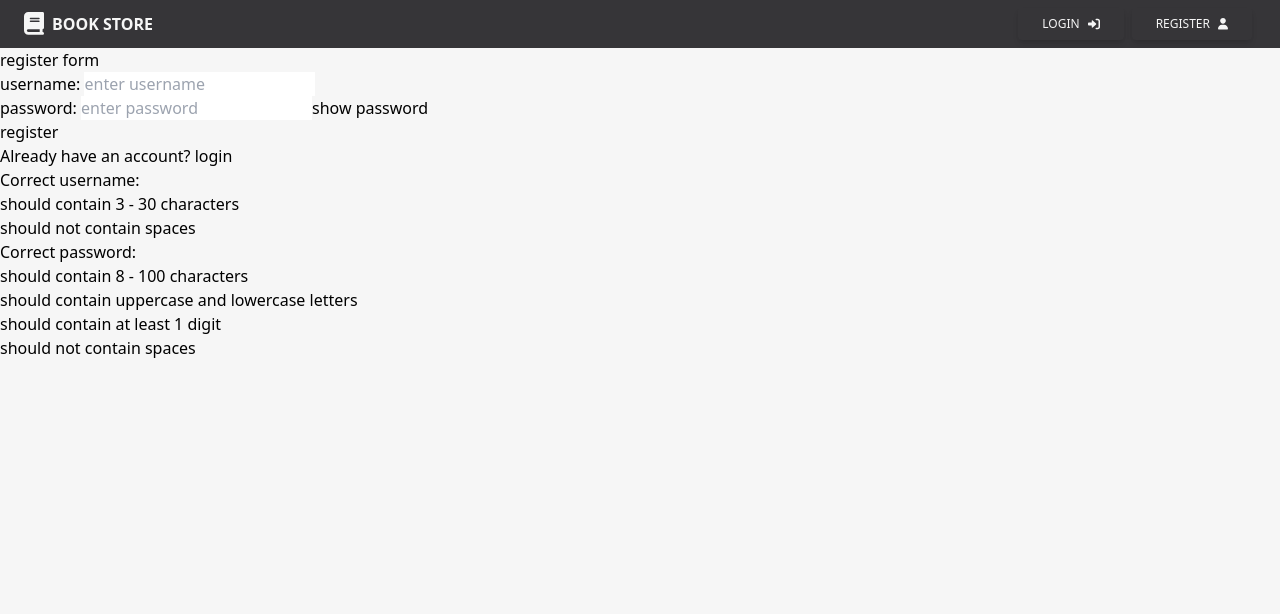
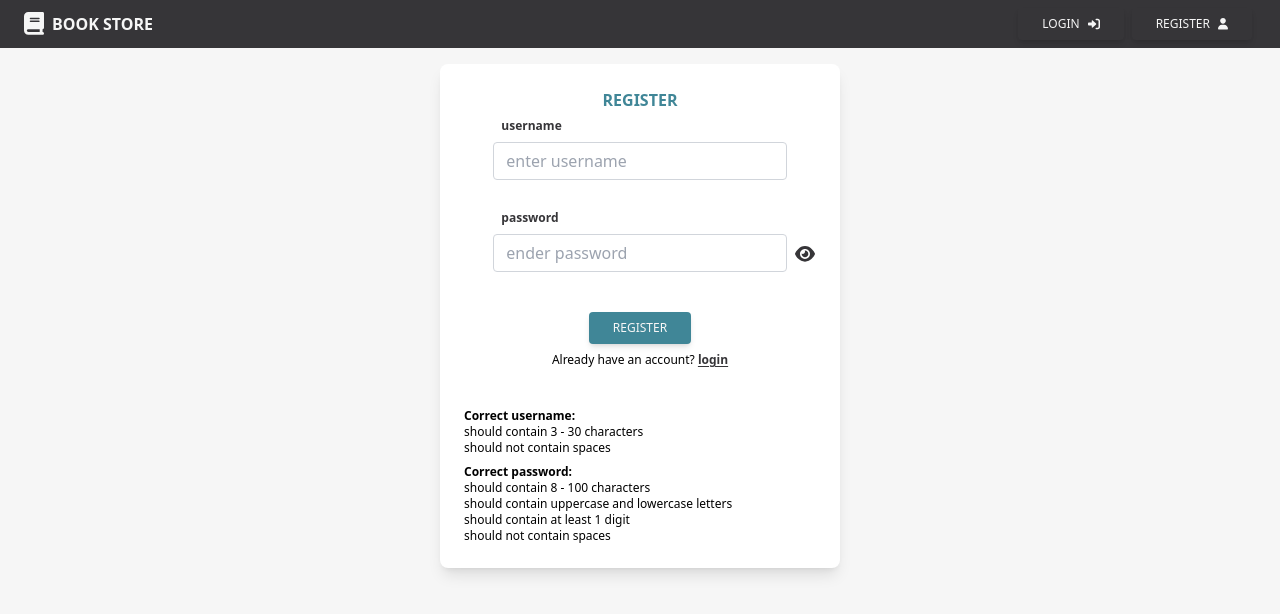
Before and after one commit to lukaszsliwinski/book-store-v2, a React (Create React App) app in the folder frontend/: page /register in a window 1280 px wide. Shown: the top 614 px of the page. Built offline with nearby package versions, Linux system fonts and the light colour scheme; what tw-elements would draw is missing.

Commit message:
feat: create register form style

```diff
--- a/frontend/src/Login.tsx
+++ b/frontend/src/Login.tsx
@@ -103,8 +103,6 @@ export default function Login({ logged, setLogged }: ILoggedState) {
           {(passwordAlert != '' ? <div className='col-start-2 col-span-10 text-xs ml-2 text-red-800'>{passwordAlert}</div> : '')}
         </div>
 
-
-
         <div className='text-center mt-10'>
           <Btn onclick={(event) => handleSubmit(event)} label='login' icon={undefined} />
           <div className='text-xs mt-2'>Don't have an account? <a href='/register' className='font-bold underline underline-offset-2 text-[#363538] hover:text-[#408697]'>register</a></div>
--- a/frontend/src/Register.tsx
+++ b/frontend/src/Register.tsx
@@ -2,6 +2,10 @@ import { useState } from 'react';
 import axios from 'axios';
 import Cookies from 'universal-cookie';
 import { ILoggedState } from './types';
+
+import { ReactComponent as Eye } from './assets/eye.svg';
+import { ReactComponent as EyeSlash } from './assets/eyeslash.svg';
+import Btn from './Btn';
 
 const cookies = new Cookies();
 
@@ -69,52 +73,70 @@ export default function Register({ logged, setLogged }: ILoggedState) {
   };
 
   return (
-    <>
+    <div className='block p-6 rounded-lg shadow-lg bg-white mx-auto my-4 sm:max-w-[400px]'>
       <form onSubmit={(event) => handleSubmit(event)}>
-        <h4>register form</h4>
-        <div>
-          <label>username: </label>
+        <h4 className='text-center font-bold text-[#408697]'>REGISTER</h4>
+        <div className='grid grid-cols-12 form-group'>
+          <div className='col-start-2 col-span-10'>
+            <label className='form-label inline-block mb-2 ml-2 text-xs font-semibold text-[#363538]'>username</label>
             <input
-            type="text"
-            name="username"
+              type='text'
+              name='username'
               value={username}
               onChange={(event) => setUsername(event.target.value)}
-            placeholder="enter username"
+              className='form-control block w-full px-3 py-1.5 text-base font-normal text-[#363538] bg-white bg-clip-padding border border-solid border-gray-300 rounded transition ease-in-out m-0 focus:text-gray-700 focus:bg-white focus:border-blue-600 focus:outline-none'
+              placeholder='enter username'
             />
           </div>
-        {(usernameAlert != '' ? <div>{usernameAlert}</div> : '')}
-        <div>
-          <label>password: </label>
+        </div>
+        <div className='grid grid-cols-12'>
+          {(usernameAlert != '' ? <div className='col-start-2 col-span-10 ml-2 text-xs text-red-800'>{usernameAlert}</div> : '')}
+        </div>
+
+        <div className='grid grid-cols-12 form-group mt-6'>
+          <div className='col-start-2 col-span-10'>
+            <label className='form-label inline-block mb-2 ml-2 text-xs font-semibold text-[#363538]'>password</label>
             <input
-            type={showPassword ? "text" : "password"}
-            name="password"
+              type={showPassword ? 'text' : 'password'}
+              name='password'
               value={password}
               onChange={(event) => setPassword(event.target.value)}
-            placeholder="enter password"
+              className='form-control block w-full px-3 py-1.5 text-base font-normal text-[#363538] bg-white bg-clip-padding border border-solid border-gray-300 rounded transition ease-in-out m-0 focus:text-gray-700 focus:bg-white focus:border-blue-600 focus:outline-none'
+              placeholder='ender password'
             />
+          </div>
           <button
-            type="button"
+              type='button'
+              className='mt-8 ml-2 text-[#363538]'
               onClick={() => setShowPassword(!showPassword)}
             >
-            {showPassword ? "hide password" : "show password"}
+              {showPassword ? <EyeSlash className='w-[22px] hover:text-[#408697]'/> : <Eye className='w-5 hover:text-[#408697]'/>}
           </button>
         </div>
-        {(passwordAlert != '' ? <div>{passwordAlert}</div> : '')}
-        <button type='submit' onClick={(event) => handleSubmit(event)}>register</button>
-        <div>Already have an account? <a href="/login">login</a></div>
+        <div className='grid grid-cols-12'>
+          {(passwordAlert != '' ? <div className='col-start-2 col-span-10 text-xs ml-2 text-red-800'>{passwordAlert}</div> : '')}
+        </div>
+
+        <div className='text-center mt-10'>
+          <Btn onclick={(event) => handleSubmit(event)} label='register' icon={undefined} />
+          <div className='text-xs mt-2'>Already have an account? <a href='/login' className='font-bold underline underline-offset-2 text-[#363538] hover:text-[#408697]'>login</a></div>
+        </div>
       </form>
-      <h6>Correct username:</h6>
+
+      <div className='mt-10 text-xs'>
+        <h6 className='font-semibold'>Correct username:</h6>
         <ul>
           <li>should contain 3 - 30 characters</li>
           <li>should not contain spaces</li>
         </ul>
-      <h6>Correct password:</h6>
+        <h6 className='mt-2 font-semibold'>Correct password:</h6>
         <ul>
           <li>should contain 8 - 100 characters</li>
           <li>should contain uppercase and lowercase letters</li>
           <li>should contain at least 1 digit</li>
           <li>should not contain spaces</li>
         </ul>
-    </>
+      </div>
+    </div>
   );
 };
```
Lines whose indentation alone changed are shown as unchanged.
